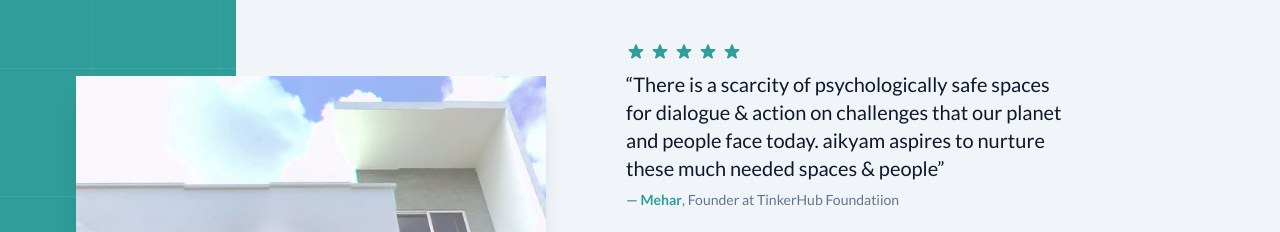
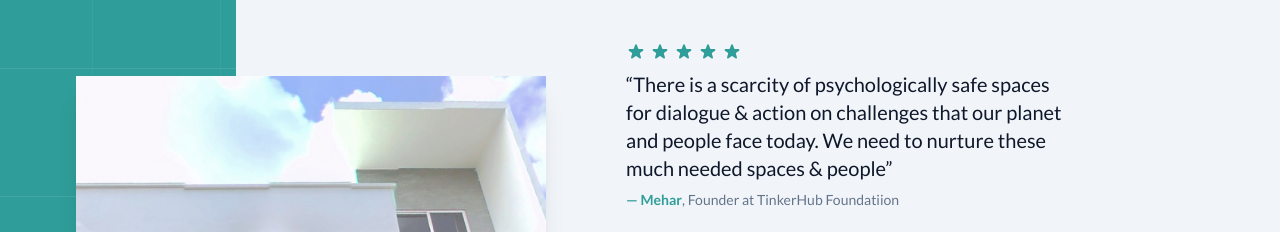
Before and after one commit to t4glabs/Aikyam-space-Template, a website: page index.html in a window 1280 px wide. Shown: the part 176-408 px from the top of the page. Drawn offline with Linux system fonts and the light colour scheme.

Commit message:
Update index.html

```diff
--- a/index.html
+++ b/index.html
@@ -93,7 +93,7 @@
               </svg></div>
           </div>
           <blockquote class="mt-2">
-            <p class="font-display text-xl font-medium text-slate-900">“There is a scarcity of psychologically safe spaces for dialogue & action on challenges that our planet and people face today. aikyam aspires to nurture these much needed spaces & people”</p>
+            <p class="font-display text-xl font-medium text-slate-900">“There is a scarcity of psychologically safe spaces for dialogue & action on challenges that our planet and people face today. We need to nurture these much needed spaces & people”</p>
           </blockquote>
           <figcaption class="mt-2 text-sm text-slate-500">
             <strong class="font-semibold aikyam-color before:content-['—_']">Mehar</strong>, Founder at TinkerHub Foundatiion
```
